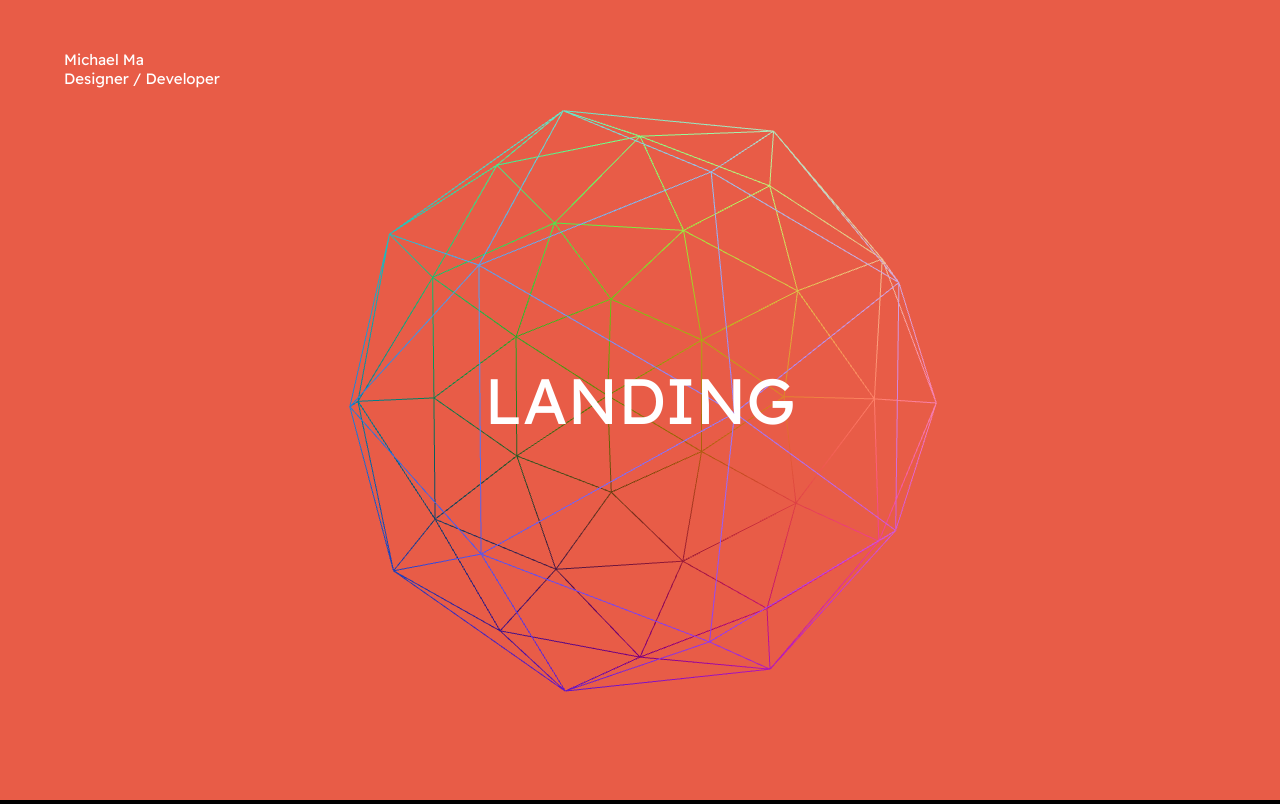
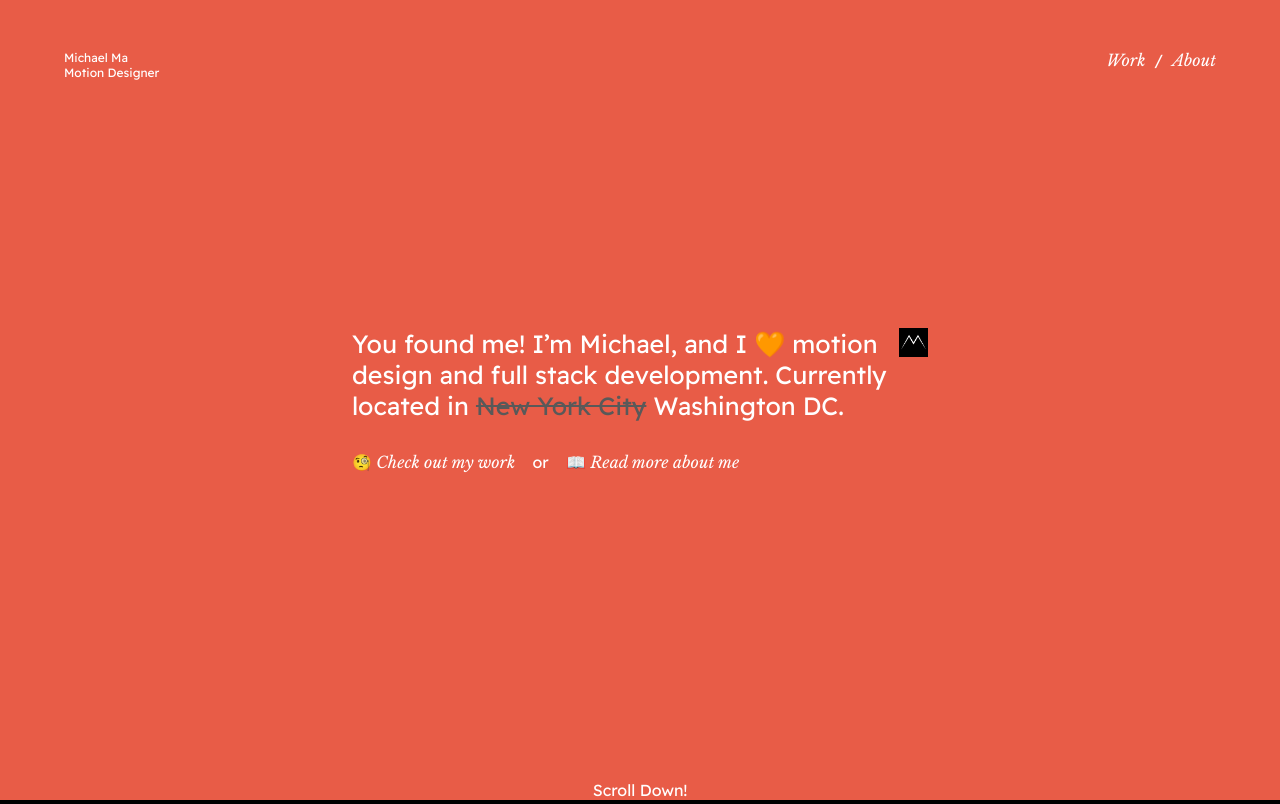
Before and after one commit to mma01us/portfolio-2022-develop, a website built with webpack: page src/index.html in a window 1280 px wide. Shown: the top 804 px of the page. Built offline with nearby package versions, Linux system fonts and the light colour scheme; animation ran at ten frames a second.

Commit message:
Landing page skeleton complete

```diff
--- a/src/index.html
+++ b/src/index.html
@@ -10,20 +10,52 @@
   </head>
   <body>
     <canvas class="webgl"></canvas>
-    <div class="bg"></div>
     <div class="logo">
-      <p>Michael Ma<br><span class="description-typer">Designer / Developer</span></p>
+      <p>Michael Ma<br><span class="description-typer">Motion Designer</span></p>
     </div>
-    <section class="section scroll-section section-landing">
-      <h1>Landing</h1>
+    <nav class="nav">
+      <a href="#work">Work</a>
+      <p>&nbsp;&nbsp;/&nbsp;&nbsp;</p>
+      <a href="#about">About</a>
+    </nav>
+    <section class="section flex-space-between scroll-section height-100vh section-landing">
+      <div class="flexbox-spacer">
+        <p>
+          Scroll Down!
+        </p>
+      </div>
+      <div class="landing-intro">
+        <div class="horizontal">
+          <p>
+            You found me! I’m Michael, and I &#x1F9E1; motion design and full stack development.
+            Currently located in <del class="dim">New York City</del> Washington DC.
+          </p>
+          <img style="max-width: 5%" src="../static/Logo.png"/>
+        </div>
+        <br>
+        <div class="horizontal font-size-16">
+          <a href="#work"><span style="font-style: normal;">&#x1F9D0;</span> Check out my work</a>
+          <p class="between-spacer">or</p>
+          <a href="#about"><span style="font-style: normal;">&#x1F4D6;</span> Read more about me</a>
+        </div>
+      </div>
+      <div id="scroll-motion-design">
+        <p>
+          Scroll Down!
+        </p>
+      </div>
     </section>
-    <section class="section scroll-section section-projects">
-      <h1>Projects</h1>
+    <section class="section scroll-section height-200vh">
+      <div id="work" class="flex-center height-100vh">
+        <h1>Projects</h1>
+      </div>
     </section>
-    <section class="section scroll-section section-projects">
-      <h1>About Me</h1>
+    <section class="section scroll-section height-200vh">
+      <div id="about" class="flex-center height-100vh">
+        <h1>About Me</h1>
+      </div>
     </section>
-    <section class="section scroll-section section-projects">
+    <section class="section scroll-section height-100vh">
       <h1>Footer</h1>
     </section>
   </body>
--- a/src/index.js
+++ b/src/index.js
@@ -86,7 +86,7 @@ const renderer = new THREE.WebGLRenderer({
 })
 renderer.setSize(sizes.width, sizes.height)
 renderer.setPixelRatio(Math.min(window.devicePixelRatio, 2))
-renderer.setClearColor(0xE85C47);
+renderer.setClearColor(0x90AACB);
 
 /**
  * Animation GSAP
--- a/src/style/main.css
+++ b/src/style/main.css
@@ -1,4 +1,4 @@
-@import url('https://fonts.googleapis.com/css2?family=Readex+Pro&display=swap');
+@import url('https://fonts.googleapis.com/css2?family=Libre+Baskerville:ital@0;1&family=Readex+Pro&display=swap');
 * {
   margin: 0;
   padding: 0;
@@ -28,6 +28,8 @@
 html {
   -ms-scroll-snap-type: y mandatory;
   scroll-snap-type: y mandatory;
+  scroll-behavior: smooth;
+  color: #ffffff;
 }
 
 body {
@@ -55,11 +57,32 @@ canvas {
   user-select: none;
 }
 
+.flex-space-between {
+  width: 100%;
+  display: flex;
+  flex-direction: column;
+  justify-content: space-between;
+  align-items: center;
+}
+
+.flex-center {
+  width: 100%;
+  display: flex;
+  flex-direction: column;
+  justify-content: center;
+  align-items: center;
+  align-content: center;
+}
+
 .section-landing {
+  background-color: #E85C47;
+}
+
+.height-100vh {
   height: 100vh;
 }
 
-.section-projects {
+.height-200vh {
   height: 200vh;
 }
 
@@ -71,23 +94,48 @@ h1 {
   line-height: 100%;
   text-align: center;
 }
-h2 {
-  font-weight: 500;
-  font-size: 6vw;
-  text-transform: uppercase;
-  -webkit-text-stroke: 1px white;
-  color: transparent;
-}
 .logo {
   position: fixed;
   top: 50px;
   left: 5%;
   z-index: 10;
-  color: white;
 }
 .logo p {
-  font-size: 15px;
+  font-size: 12px;
 }
-.bg{
-  z-index:1;
+nav {
+  position: fixed;
+  display: flex;
+  justify-content: space-between;
+  align-items: flex-start;
+  padding: 50px 5%;
+  right: 0;
 }
+a {
+  font-family: 'Libre Baskerville', serif;
+  font-style: italic;
+  text-decoration: none;
+  color: #ffffff;
+}
+.font-size-16 {
+  font-size: 16px;
+}
+.dim {
+  color: #595959;
+}
+.horizontal {
+  display: flex;
+  justify-content: flex-start;
+  align-items: flex-start;
+}
+.landing-intro {
+  max-width: 45%;
+  font-size: 25px;
+}
+.between-spacer {
+  margin-left: 3%;
+  margin-right: 3%;
+}
+.flexbox-spacer {
+  visibility: hidden;
+}
```
Also changed, not shown: static/Logo.png (added), 1 other file.
